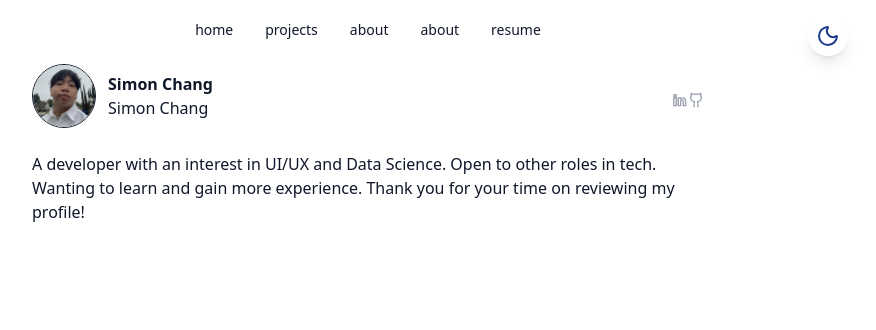
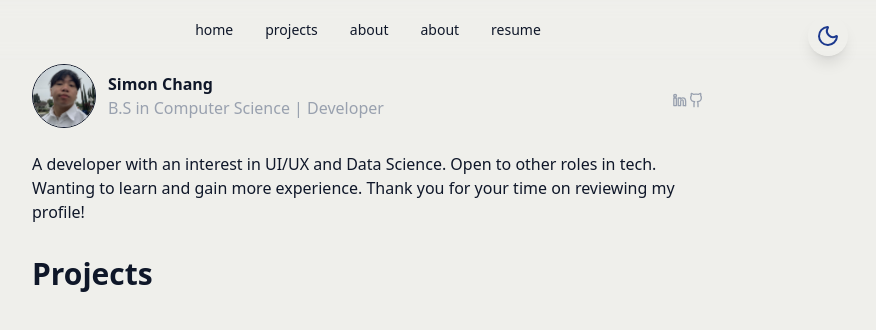
Before and after one commit to CHANG88S/Chang-New-Portfolio, a React (Vite) app: page / in a window 1280 px wide. Shown: the top 330 px of the page, without its empty margins (272-1148 px from the left). Built offline with nearby package versions, Linux system fonts and the light colour scheme.

Commit message:
fixed some things, added a project page

```diff
--- a/src/components/AboutMe.jsx
+++ b/src/components/AboutMe.jsx
@@ -11,8 +11,7 @@ export const AboutMe = () => {
                 <div className="flex flex-col pl-3">
                     <h1 className="flex justify-between text-m font-bold">Simon Chang</h1>
                     <div className="justify-between gap-3 flex">
-                        <p className="text-m text-left">Simon Chang
-                        </p>
+                        <p className="text-m text-left text-gray-400">B.S in Computer Science | Developer</p>
                     </div>
                 </div>
             </div>
@@ -28,7 +27,7 @@ export const AboutMe = () => {
             </div>
         </div>
         <br></br>
-            <p className="text-m text-left">
+            <p className="text-m text-left root:text-foreground-800 dark:text-gray-200">
                 A developer with an interest in UI/UX and Data Science. Open to other roles in tech. Wanting to learn and gain more experience. Thank you for your time on reviewing my profile!
             </p>
     </div>
--- /dev/null
+++ b/src/components/Projects.jsx
@@ -0,0 +1,12 @@
+export const Projects = () => {
+    return (
+
+    <div className="max-w-2xl mx-auto z-35 justify-center">
+        <div className="w-full mt-8 flex flex-col">
+            <div className="flex items-center">
+                <h1 className="text-3xl font-bold">Projects</h1>
+            </div>
+        </div>
+    </div>
+    );
+};
--- a/src/index.css
+++ b/src/index.css
@@ -66,7 +66,7 @@
 
 @layer base{
   :root{
-    --background: 210 40% 100%;
+    --background: 50 12% 93%;
     --foreground: 222 47% 11%;
     --border: 214 32% 91%;
     --primary: 250 47% 60%;
@@ -146,10 +146,6 @@
 }
 
 
-
-
-
-
 body{
   @apply bg-background text-foreground transition-colors duration-300;
   font-feature-settings: "rlig" 1, "calt" 1;
--- a/src/pages/Home.jsx
+++ b/src/pages/Home.jsx
@@ -1,6 +1,7 @@
 import { Navbar } from "../components/navbar";
 import { ThemeToggle } from "../components/ThemeToggle";
 import { AboutMe } from "../components/AboutMe";
+import { Projects } from "../components/Projects";
 
 
 export const Home = () => {
@@ -16,6 +17,7 @@ export const Home = () => {
         {/* Profile */}
         <AboutMe/>
         {/* Projects */}
+        <Projects/>
         {/* Footer */}
     </div>
     );
```
